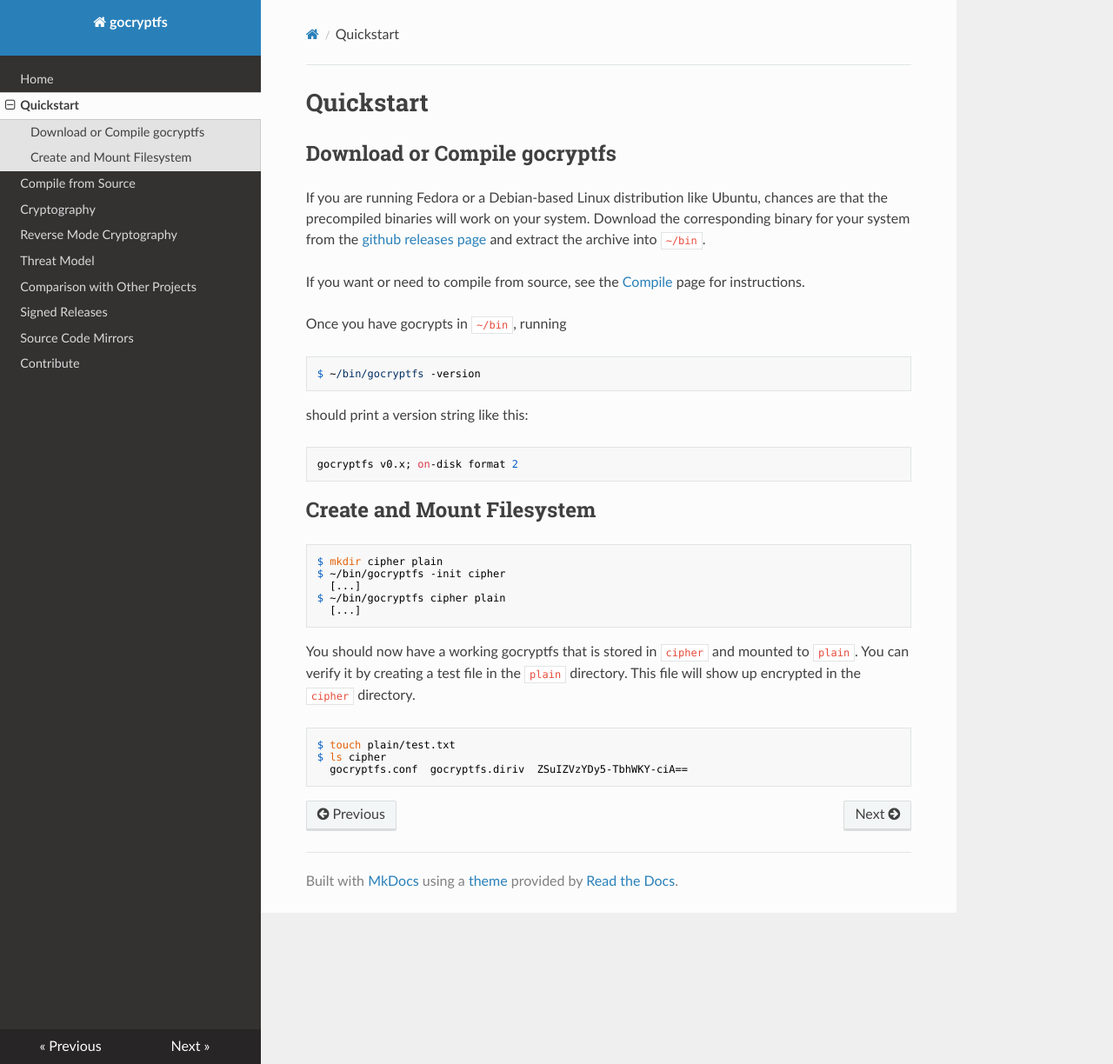
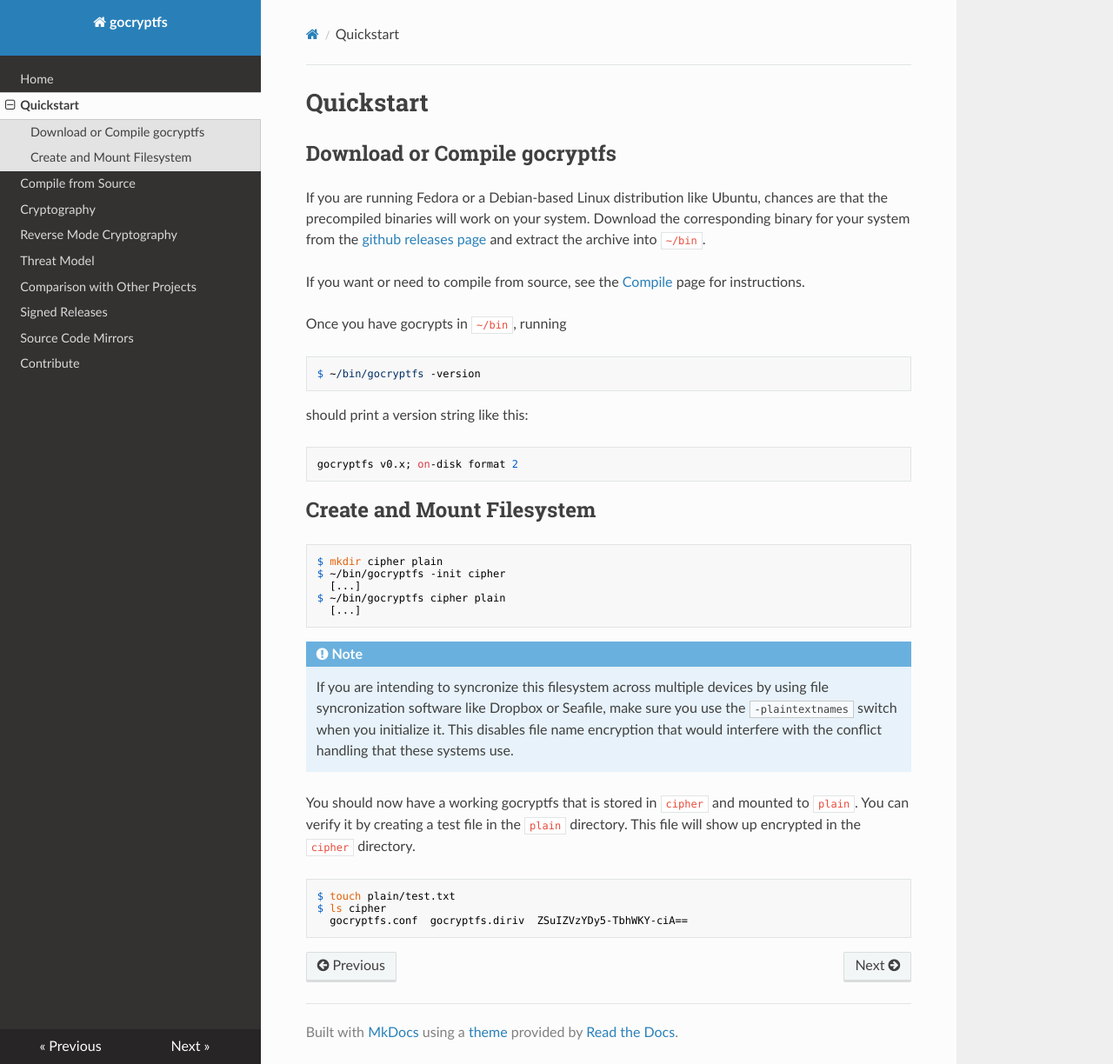
Before and after one commit to rfjakob/gocryptfs-website, an MkDocs documentation site: the page built from docs/quickstart.md, in a window 1280 px wide and 1224 px high. Shown: the whole window at 87% size. Built offline with MkDocs 1.6.1, drawn with Linux system fonts in a browser that asks for light colours; nearby versions of some CDN libraries; old or Windows-style settings are respelled for this version of MkDocs.

Commit message:
Add note about file sync tools to quickstart, enable admonition markdown extension

```diff
--- a/docs/quickstart.md
+++ b/docs/quickstart.md
@@ -30,6 +30,12 @@ Create and Mount Filesystem
 	$ ~/bin/gocryptfs cipher plain
 	  [...]
 
+!!! Note
+
+    If you are intending to syncronize this filesystem across multiple devices by using file syncronization
+    software like Dropbox or Seafile, make sure you use the `-plaintextnames` switch when you initialize it.
+    This disables file name encryption that would interfere with the conflict handling that these systems use.
+
 You should now have a working gocryptfs that is stored in `cipher` and mounted to `plain`.
 You can verify it by creating a test file in the `plain` directory. This file will show
 up encrypted in the `cipher` directory.
--- a/mkdocs.yml
+++ b/mkdocs.yml
@@ -3,6 +3,8 @@ theme:
     name: readthedocs
     custom_dir: gocryptfs-readthedocs
 plugins: []
+markdown_extensions:
+  - admonition
 pages:
 - Home: index.md
 - Quickstart: quickstart.md
```
